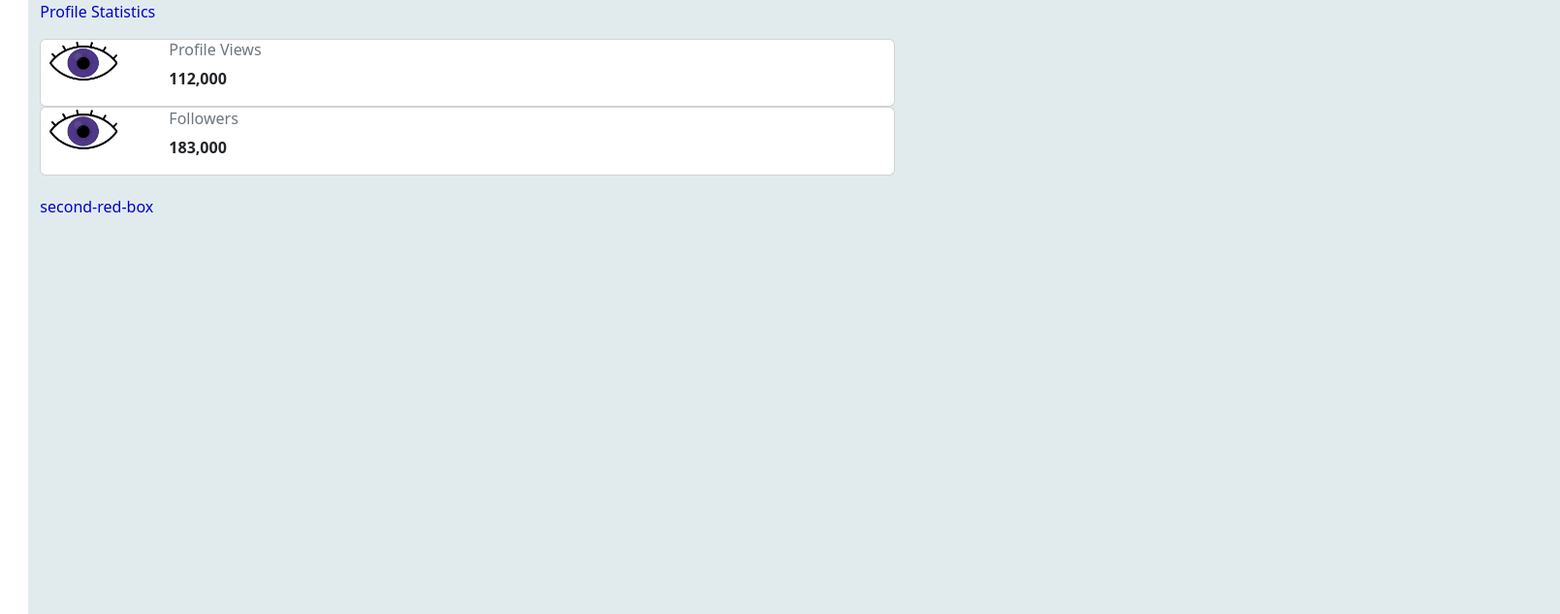
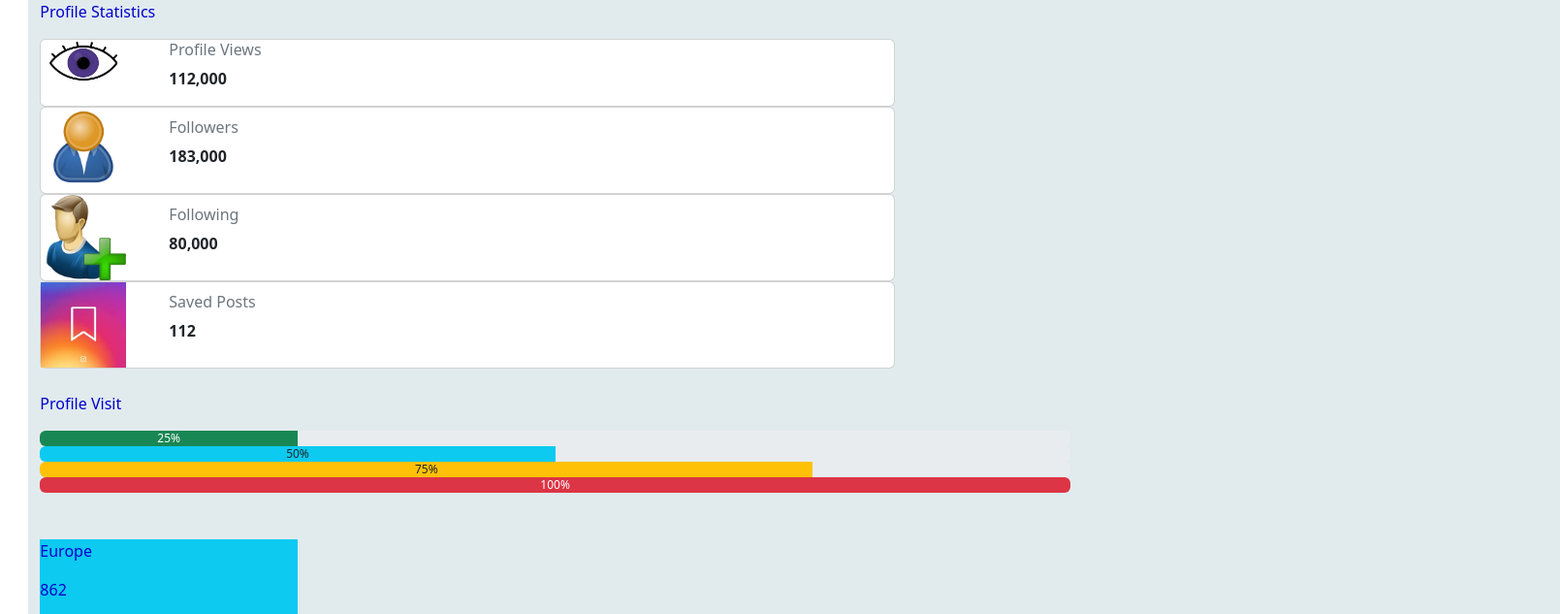
Before and after one commit to mmohamed12452/mazers, a plain HTML site: page index.html in a window 1280 px wide. Shown: the top 633 px of the page at 97% size, 1609 px wide, since content can reach past the window. Drawn offline with nearby package versions, Linux system fonts and the light colour scheme.

Commit message:
added the pictures

```diff
--- a/index.css
+++ b/index.css
@@ -48,3 +48,18 @@ ul
     margin-left:120px;
     margin-top:-10px;
 }
+.text
+{
+    margin-left:120px;
+    margin-top:-80px;
+}
+.paragrap
+{
+    margin-left:120px;
+    margin-top:-80px;
+}
+.paragra
+{
+    margin-left:120px;
+    margin-top:-80px;
+}
--- a/index.html
+++ b/index.html
@@ -88,37 +88,83 @@
          <div class="second-orange-box row">
            <div class="first-red-box col-10">
               <div class="green-box">
-                <div class="card d-flex justify-content-between">
+                <div class="card">
                 <img src="./image/eye-remove.png" alt="image" style="width:10%">
                 <div class="container">
                     <p class="paragraphing text-secondary">Profile Views</p>
                     <p class="viewers text-dark fw-bold">112,000</p>
                 </div>
-
+                </div>
               </div>
 
               <div class="green-box">
                 <div class="card d-flex justify-content-between">
-                    <img src="./image/eye-remove.png" alt="image" style="width:10%">
+                    <img src="./image/User.png" alt="image" style="width:10%">
                     <div class="container">
-                        <p class="paragraphing text-secondary">Followers</p>
+                        <p class="text text-secondary">Followers</p>
                         <p class="viewers text-dark fw-bold">183,000</p>
                     </div>
                     </div>
               </div>
 
               <div class="green-box">
-                <div class="container">
-                    <p class="paragraphing text-secondary">Following</p>
-                    <p class="viewers text-dark fw-bold">80,000</p>
+                <div class="green-box">
+                    <div class="card">
+                        <img src="./image/user-add.png" alt="image" style="width:10%">
+                        <div class="container">
+                            <p class="paragrap text-secondary">Following</p>
+                            <p class="viewers text-dark fw-bold">80,000</p>
+                        </div>
+                    </div>
+
+
+                    <div class="green-box">
+                        <div class="card">
+                            <img src="./image/save.jpg" alt="image" style="width:10%">
+                            <div class="container">
+                                <p class="paragra text-secondary">Saved Posts</p>
+                                <p class="viewers text-dark fw-bold">112</p>
+                            </div>
+                        </div>
+
+                  </div>
                 </div>
               </div>
            </div>
 
            <div class="green-box">
+          <p class="mt-4">Profile Visit</p>
+          <div class="progress" role="progressbar" aria-label="Success example" aria-valuenow="25" aria-valuemin="0" aria-valuemax="100">
+            <div class="progress-bar bg-success" style="width: 25%">25%</div>
+          </div>
+          <div class="progress" role="progressbar" aria-label="Info example" aria-valuenow="50" aria-valuemin="0" aria-valuemax="100">
+            <div class="progress-bar bg-info text-dark" style="width: 50%">50%</div>
+          </div>
+          <div class="progress" role="progressbar" aria-label="Warning example" aria-valuenow="75" aria-valuemin="0" aria-valuemax="100">
+            <div class="progress-bar bg-warning text-dark" style="width: 75%">75%</div>
+          </div>
+          <div class="progress" role="progressbar" aria-label="Danger example" aria-valuenow="100" aria-valuemin="0" aria-valuemax="100">
+            <div class="progress-bar bg-danger" style="width: 100%">100%</div>
+          </div>
+            </div>
+           </div>
 
-           </div>
-           <div class="second-red-box col-2">
+           <div class="green-box">
+            <div class="square bg-info w-25  h-50 mt-5">
+            <p>Europe</p>
+            <p class="numbers">862</p>
+            <img src="/image/mountain.jpg" alt="mountaining">
+            </div>
+            </div>
+
+            <div class="latest-comments">
+                <p>Name</p>
+                <p>Comment</p>
+                <hr>
+              <img src="./image/curry.jpg" alt="curry-img">
+              <p class="mx-2">Congratulations on your graduations</p>
+            </div>
+           <div class="second-red-box mt-5 col-2">
               second-red-box
            </div>
          </div>
```
Also changed, not shown: image/User.png (added), image/curry.jpg (added), image/mountain.jpg (added), image/save.jpg (added), image/user-add.png (added).
